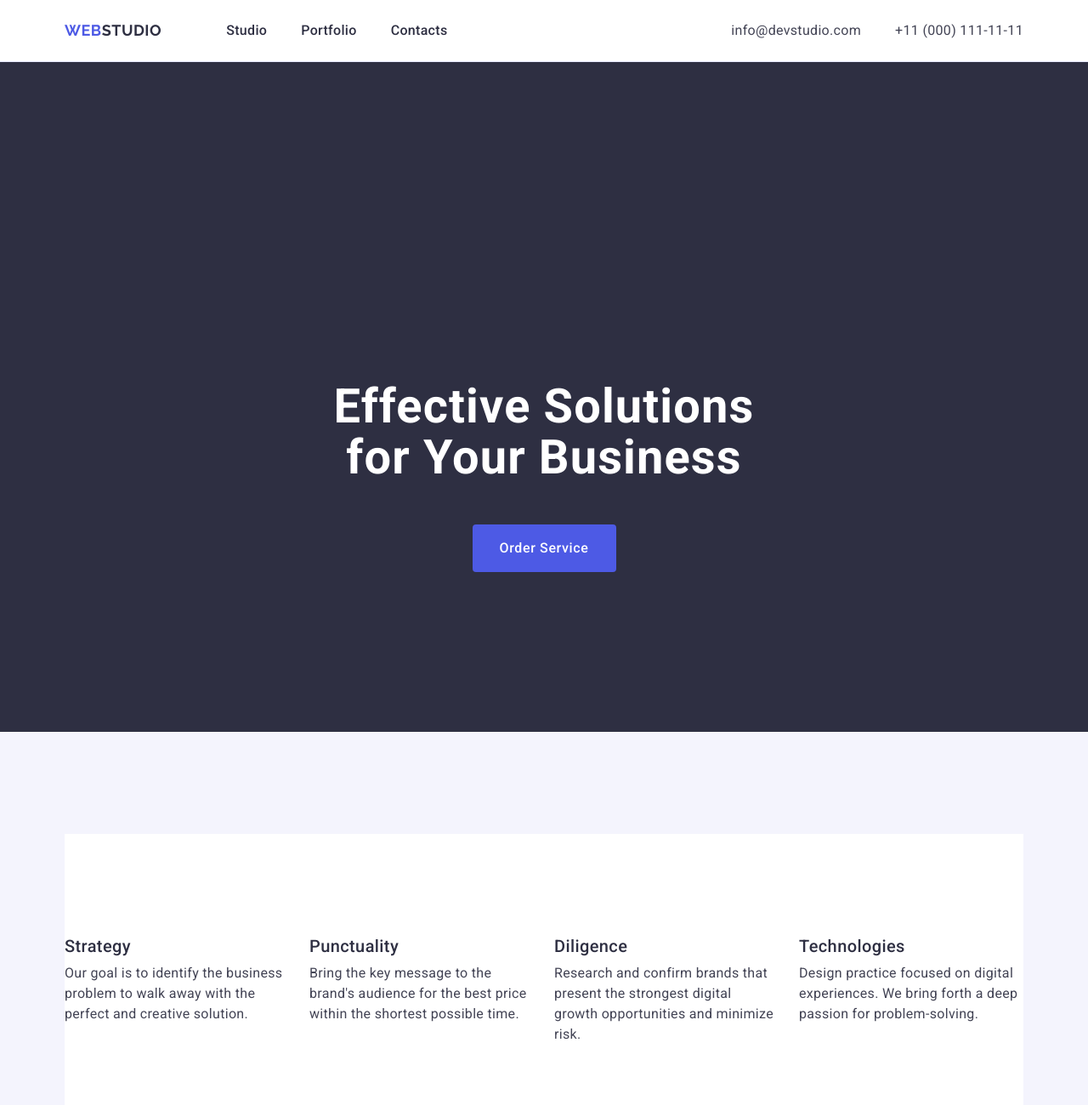
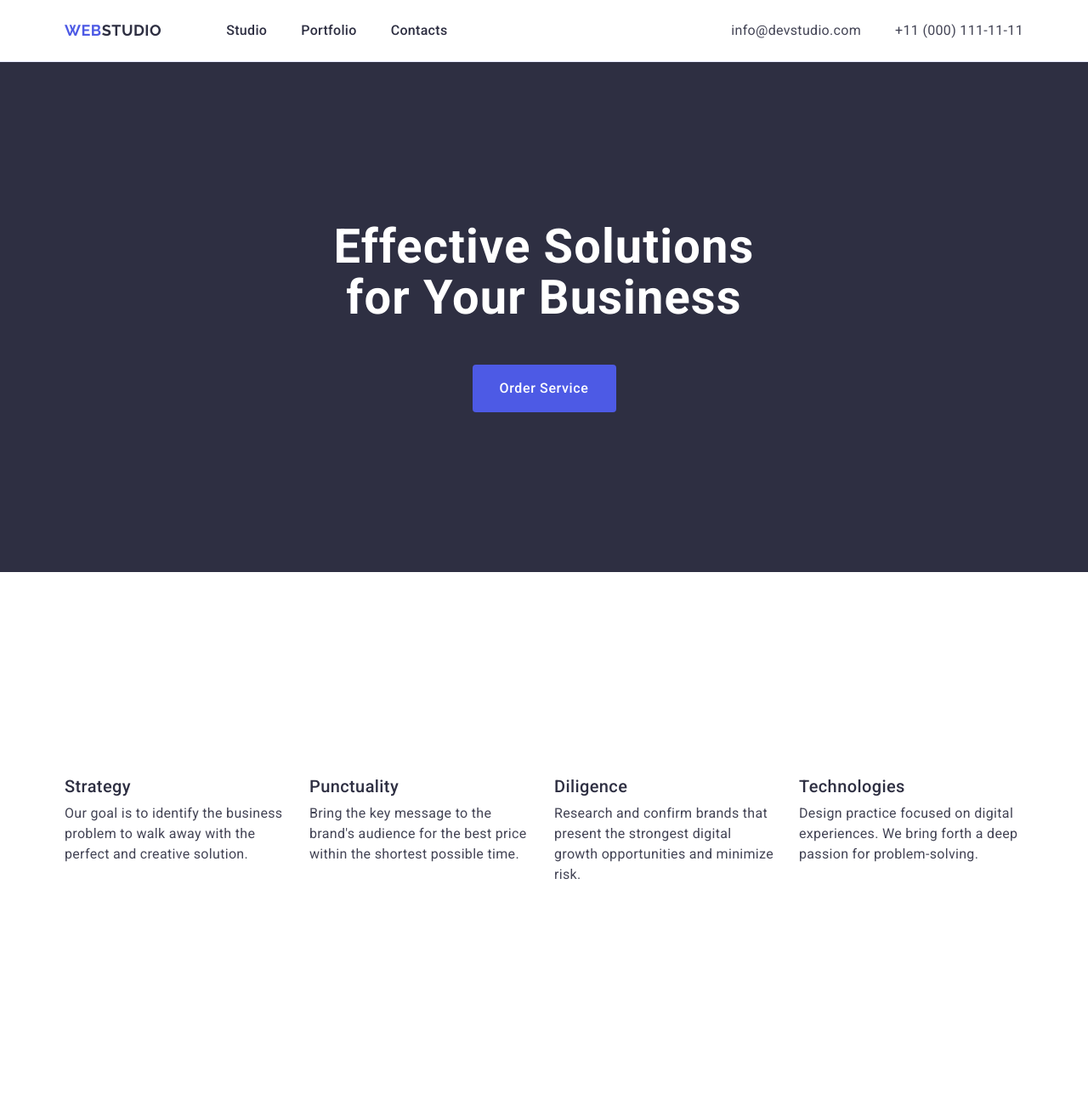
Before and after one commit to AnnaAr-po/goit-markup-hw-03, a plain HTML site: page index.html in a window 1280 px wide. Shown: the top 1300 px of the page at 85% size. Drawn offline with nearby package versions, Linux system fonts and the light colour scheme.

Commit message:
new update

```diff
--- a/css/styles.css
+++ b/css/styles.css
@@ -20,7 +20,7 @@ img {
 .container {
     max-width: 1158px;
     padding: 0 15px;
-    margin: auto;
+    margin: 0 auto;
 }
 .page-header {
     border-bottom: 1px solid #e7e9fc;
@@ -49,12 +49,12 @@ img {
 .header-logo .logo-part {
     color: #2e2f42;
 }
-.container-footer {
+.footer-logo {
     display: inline-block;
+  margin-bottom: 16px;
 }
 .footer-logo .logo-part {
     color: #f4f4fd;
-    margin-bottom: 16px;
 }
 .nav-list{
     display: flex;
@@ -109,8 +109,7 @@ letter-spacing: 0.02em;
 text-align: center;
 color: #fff;
 max-width: 496px;
-padding-top: 188px;
-padding-bottom: 48px;
+margin-bottom: 48px;
 margin-left: auto;
 margin-right: auto;
 }
@@ -138,10 +137,8 @@ margin-right: auto;
 }
 
 .features {
-    background: #f4f4fd;
     flex-direction: row;
-    padding-bottom: 120px;
-    padding-top: 120px;
+    padding: 120px 0;
 }
 .hidden {
     position: absolute;
--- a/index.html
+++ b/index.html
@@ -209,7 +209,7 @@
       </section>
     </main>
     <footer class="page-footer">
-      <div class="container container-footer">
+      <div class="container">
       <a class="logo footer-logo" href="./index.html"
         >Web<span class="logo-part">Studio</span></a>
       <p class="footer-item-text">
```
